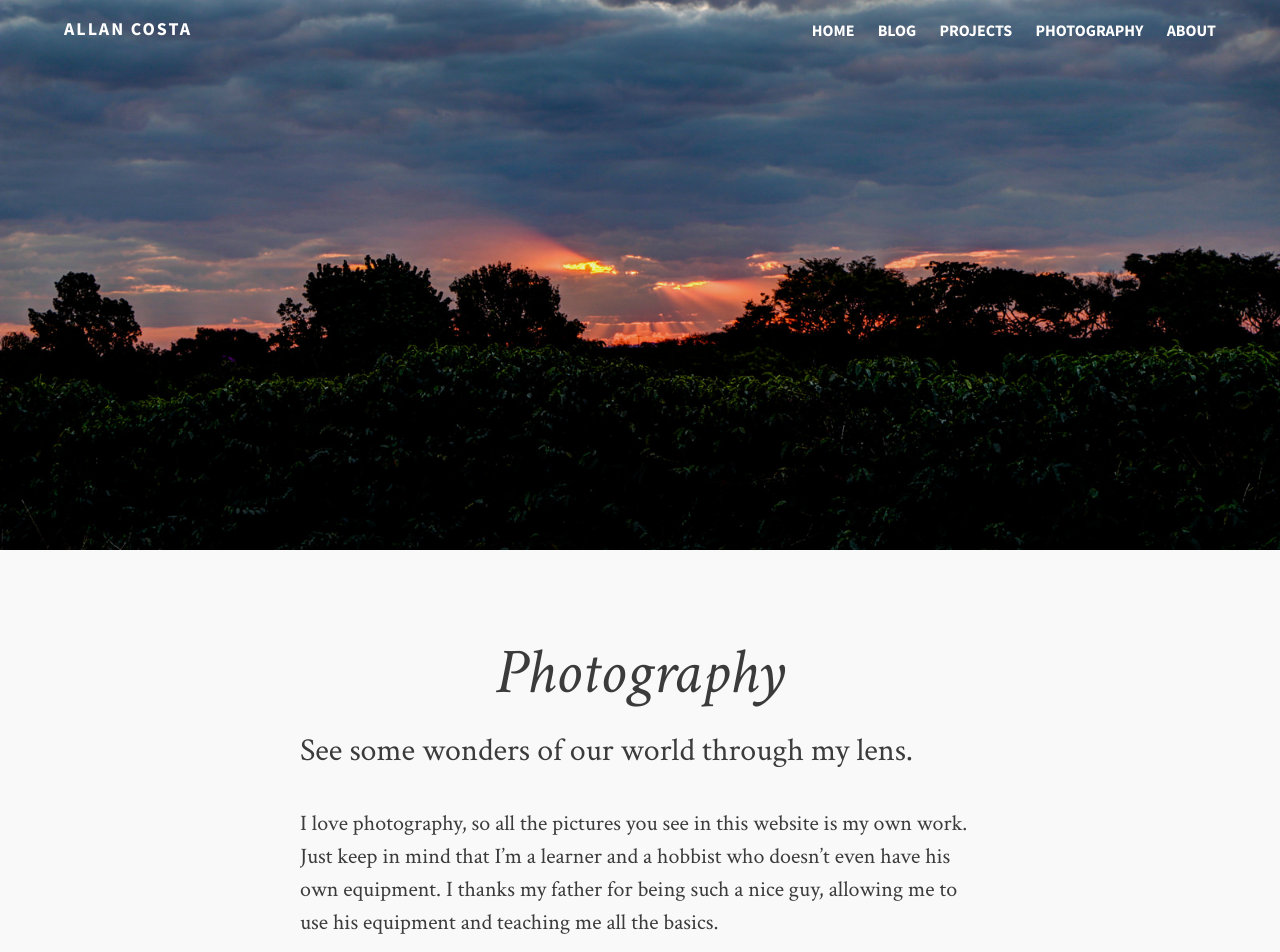
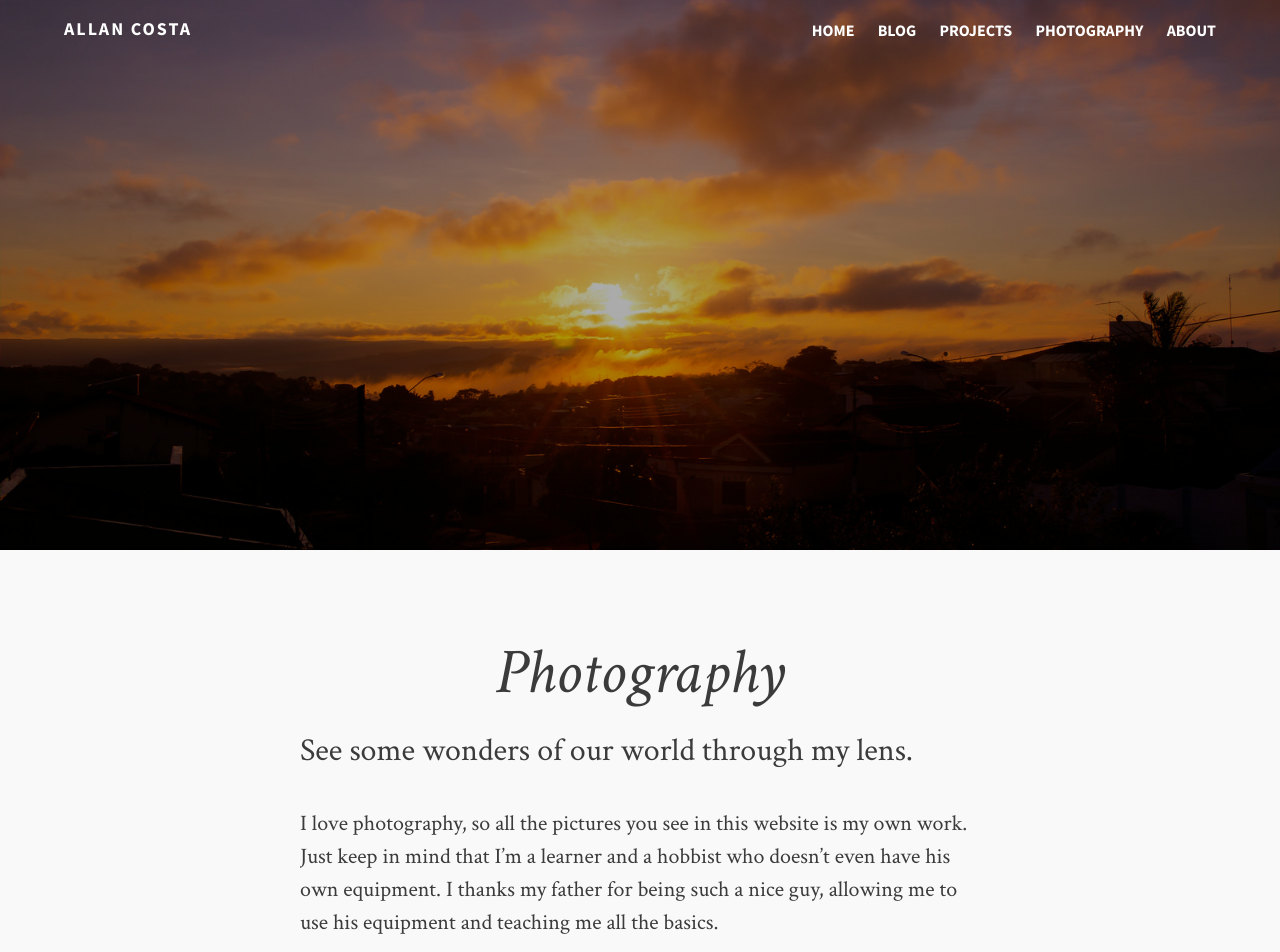
Before and after one commit to snowdj/allanino.github.io, a Jekyll site: the page built from photography.md, in a window 1280 px wide. Shown: the top 952 px of the page. Built offline with Jekyll 4.4.1, drawn with Linux system fonts in a browser that asks for light colours.

Commit message:
Use sunrise as feature.

```diff
--- a/photography.md
+++ b/photography.md
@@ -1,11 +1,11 @@
 ---
-layout: page-light-feature
+layout: page
 permalink: /photography/
 title: Photography
 description: See some wonders of our world through my lens.
 tags: [photography]
 image:
-  feature: god_rays.jpg
+  feature: sunrise.jpg
 ---
 
 I love photography, so all the pictures you see in this website is my own work. Just keep in mind that I'm a learner and a hobbist who doesn't even have his own equipment. I thanks my father for being such a nice guy, allowing me to use his equipment and teaching me all the basics.
```
